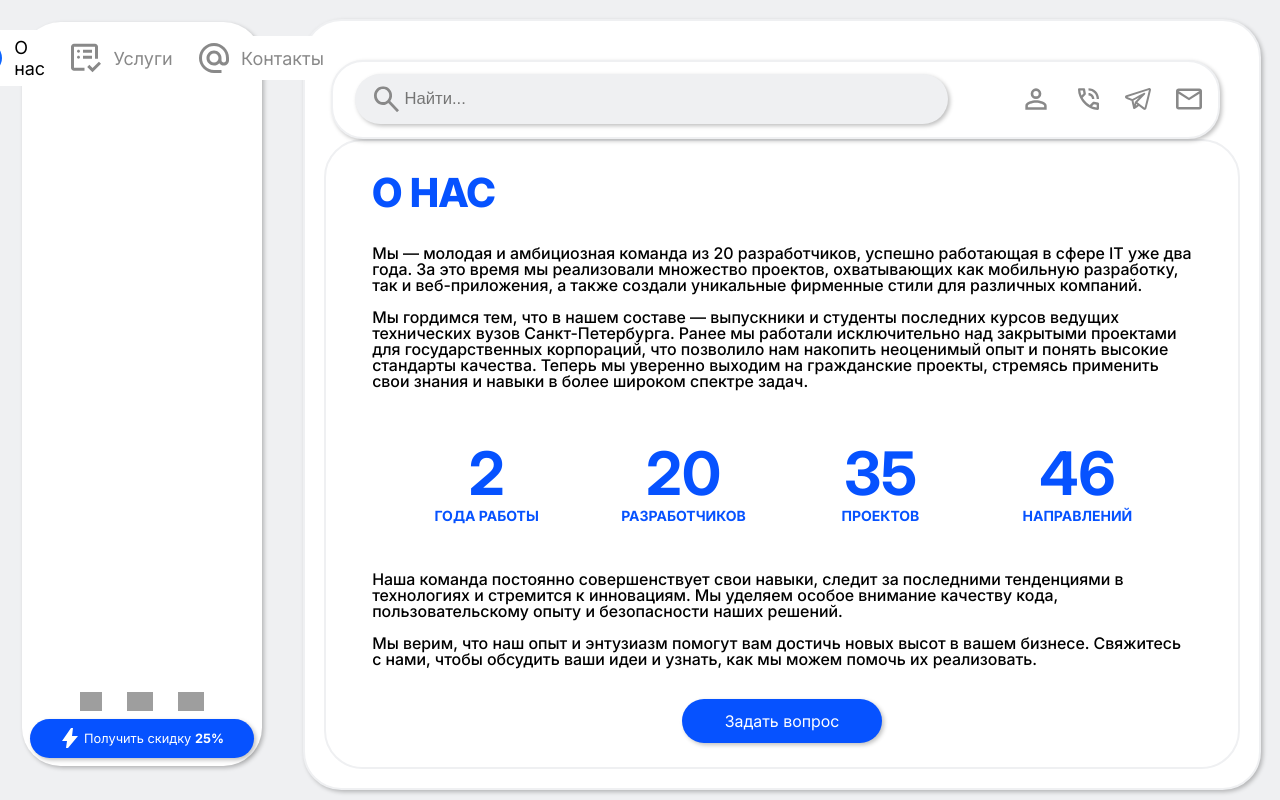
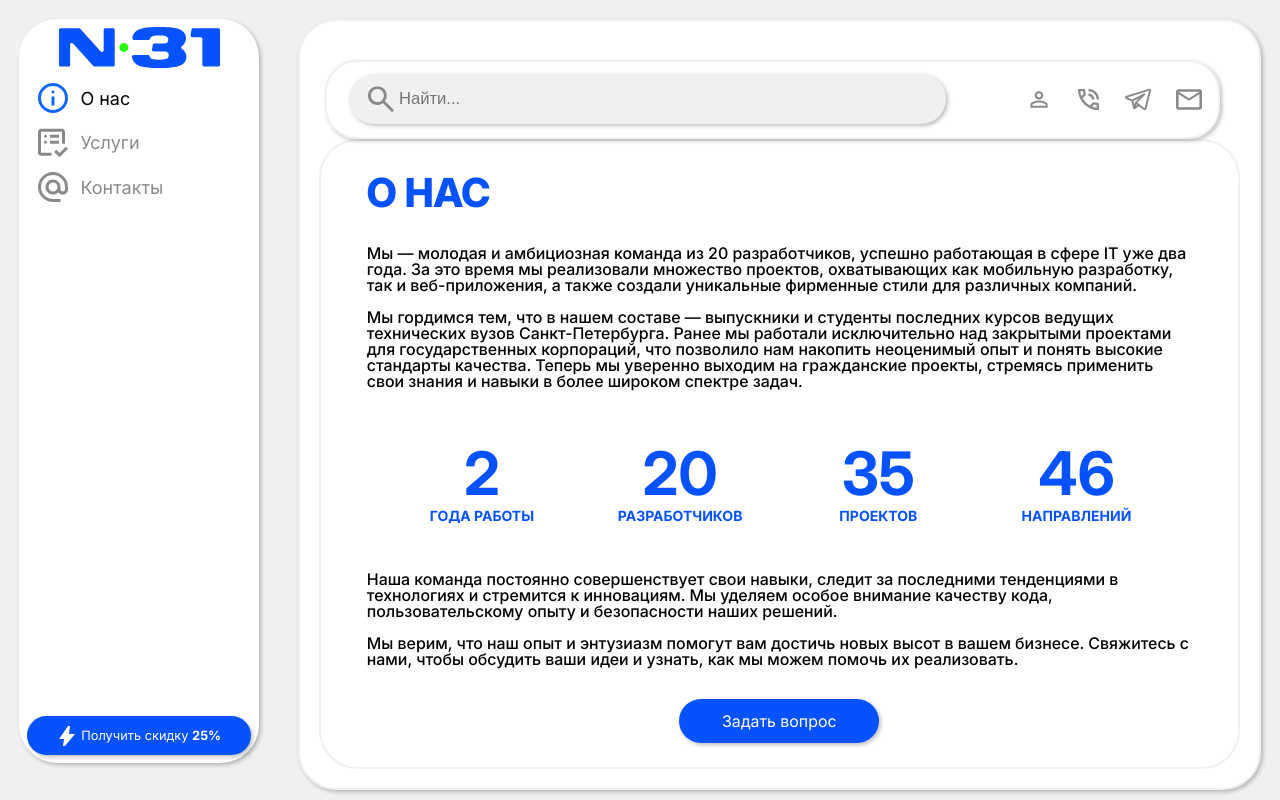
Before and after one commit to helennn123433/visitka_freelance, a Vue app: page / in a window 1280 px wide. Built offline with nearby package versions, Linux system fonts and the light colour scheme; grey boxes are pictures that could not be loaded.

Commit message:
смерджила с мастер

```diff
--- a/src/App.vue
+++ b/src/App.vue
@@ -31,7 +31,7 @@
           </button>
           <!-- Логотип -->
           <div class="logo__main">
-            <img class="img_n31" src="./components/sidebar/images/H31.svg" alt="Logo_H31" />
+            <img class="img_n31" src="@/assets/img/icons/H31.svg" alt="Logo_H31" />
           </div>
         </header>
         <header-comp />
--- /dev/null
+++ b/src/components/header/ButtonsComp.vue
@@ -0,0 +1,62 @@
+<template>
+      <div class="header-buttons">
+        <img
+          :src="Icons.Account"
+          alt="Иконка телефона"
+          class="icon account-icon"
+          @click="authStore.changeAdminModel"
+        >
+        <img
+          :src="Icons.Phone"
+          alt="Иконка телефона"
+          class="icon phone-icon"
+        >
+        <img
+          :src="Icons.Telegram"
+          alt="Иконка телеграма"
+          class="icon"
+        >
+        <img
+          :src="Icons.Email"
+          alt="Иконка почты"
+          class="icon"
+        >
+      </div>
+  </template>
+
+  <script setup lang="ts" >
+    import { Icons } from "@/assets/img/Icons";
+    import {useAuthStore} from "@/store/authStore";
+    const authStore = useAuthStore()
+  </script>
+
+  <style lang="scss" scoped>
+  .header-buttons {
+    display: flex;
+    gap: 2vw;
+
+    img {
+      width: 2vw;
+      cursor: pointer;
+
+      &:hover {
+        filter: brightness(0.1) invert(0.3);
+      }
+      &.phone-icon {
+        width: 1.7vw;
+      }
+    }
+  }
+
+  @media (max-width: 768px) {
+    .header-buttons {
+        gap: 10vw;
+        img {
+            width: 25px;
+            &.phone-icon {
+              width: 20px;
+            }
+        }
+    }
+  }
+  </style>
--- a/src/components/header/HeaderComp.vue
+++ b/src/components/header/HeaderComp.vue
@@ -2,39 +2,34 @@
   <div class="header_container">
     <div class="header">
       <SearchComp />
-      <div class="header-buttons">
-        <img
-          :src="Icons.Account"
-          alt="Иконка телефона"
-          class="icon account-icon"
-          @click="authStore.changeAdminModel"
-        >
-        <img
-          :src="Icons.Phone"
-          alt="Иконка телефона"
-          class="icon phone-icon"
-        >
-        <img
-          :src="Icons.Telegram"
-          alt="Иконка телеграма"
-          class="icon"
-        >
-        <img
-          :src="Icons.Email"
-          alt="Иконка почты"
-          class="icon"
-        >
-      </div>
+      <ButtonsComp v-if="Show"></ButtonsComp>
     </div>
   </div>
 </template>
 
 <script setup lang="ts">
+import { ref, onMounted, onUnmounted } from "vue";
 import SearchComp from '@/components/header/SearchComp.vue'
-import { Icons } from "@/assets/img/Icons";
-import {useAuthStore} from "@/store/authStore";
 
-const authStore = useAuthStore()
+import ButtonsComp from "@/components/header/ButtonsComp.vue";
+  const Show = ref(true)
+  const isMobile = ref(window.innerWidth < 768)
+  const handleResize = () => {
+    isMobile.value = window.innerWidth < 768
+    if (isMobile.value) {
+      Show.value = false // скрываем значки
+    }else Show.value = true
+  }
+
+  onMounted(() => {
+    if (isMobile.value) {
+      Show.value = false // скрываем значки
+    }else Show.value = true
+    window.addEventListener('resize', handleResize)
+  })
+  onUnmounted(() => {
+    window.removeEventListener('resize', handleResize)
+  })
 </script>
 
 <style lang="scss" scoped>
--- a/src/components/services/ButtonsComp.vue
+++ /dev/null
@@ -1,42 +0,0 @@
-<template>
-      <div class="header-buttons">
-        <img src="@/assets/img/services/phone-icon.svg" alt="Иконка телефона" class="icon phone-icon" />
-        <img src="@/assets/img/services/tg-icon.svg" alt="Иконка телеграма" class="icon" />
-        <img src="@/assets/img/services/email-icon.svg" alt="Иконка почты" class="icon" />
-      </div>
-  </template>
-
-  <script setup lang="ts" >
-
-  </script>
-
-  <style lang="scss" scoped>
-  .header-buttons {
-    display: flex;
-    gap: 2vw;
-
-    img {
-      width: 2vw;
-      cursor: pointer;
-
-      &:hover {
-        filter: brightness(0.1) invert(0.3);
-      }
-      &.phone-icon {
-        width: 1.7vw;
-      }
-    }
-  }
-
-  @media (max-width: 768px) {
-    .header-buttons {
-        gap: 10vw;
-        img {
-            width: 25px;
-            &.phone-icon {
-              width: 20px;
-            }
-        }
-    }
-  }
-  </style>
--- a/src/components/services/HeaderComp.vue
+++ /dev/null
@@ -1,41 +0,0 @@
-<template>
-    <div class="header">
-      <SearchComp />
-      <ButtonsComp v-if="Show"></ButtonsComp>
-    </div>
-  </template>
-
-  <script setup lang="ts" >
-  import { ref, onMounted, onUnmounted } from "vue";
-  import SearchComp from "@/components/services/SearchComp.vue"
-  import ButtonsComp from "./ButtonsComp.vue";
-  const Show = ref(true)
-  const isMobile = ref(window.innerWidth < 768)
-  const handleResize = () => {
-    isMobile.value = window.innerWidth < 768
-    if (isMobile.value) {
-      Show.value = false // скрываем значки
-    }else Show.value = true
-  }
-
-  onMounted(() => {
-    if (isMobile.value) {
-      Show.value = false // скрываем значки
-    }else Show.value = true
-    window.addEventListener('resize', handleResize)
-  })
-  onUnmounted(() => {
-    window.removeEventListener('resize', handleResize)
-  })
-
-  </script>
-
-  <style lang="scss" scoped>
-  .header{
-    width:100%;
-    display: flex;
-    justify-content: space-between;
-    align-items: center;
-    margin-bottom: 1vw;
-  }
-  </style>
--- a/src/components/sidebar/SidebarComponent.vue
+++ b/src/components/sidebar/SidebarComponent.vue
@@ -1,8 +1,8 @@
 <template>
   <div class="main">
     <div class="sidebar__main">
-      <div>
         <!-- Логотип -->
+        <div>
         <div class="sidebar__logo">
           <div class="logo__main">
             <img
@@ -16,7 +16,7 @@
           </div>-->
 
           <button class="close-btn" @click="$emit('close')">×</button>
-
+        </div>
 
 
         <!-- Кнопка "О нас" -->
@@ -63,13 +63,11 @@
           >
           <span class="btn-text">Контакты</span>
         </button>
-      </div>
-
         </div>
 
       <!-- Нижняя кнопка со скидкой -->
       <div class="btn_bottom">
-        <ButtonsComp/>
+        <ButtonsComp v-if="Show"></ButtonsComp>
         <MyButton class="btn_discount">
           <img
             class="img_discount"
@@ -87,7 +85,7 @@
 import { toRef, ref, onMounted, onUnmounted } from 'vue'
 import { Icons } from "@/assets/img/Icons"
 import MyButton from '@/components/ui/MyButton.vue'
-import ButtonsComp from '../services/ButtonsComp.vue'
+import ButtonsComp from "@/components/header/ButtonsComp.vue";
 
 const Show = ref(true)
 const isMobile = ref(window.innerWidth < 768)
@@ -122,7 +120,7 @@ function toggle(section: string) {
 <style scoped>
 .main {
   display: flex;
-  margin: 22px 22px 0 22px;
+  margin: 1.5vw 1.5vw 0 1.5vw;
   font-family: 'Inter', sans-serif;
 }
 
```
